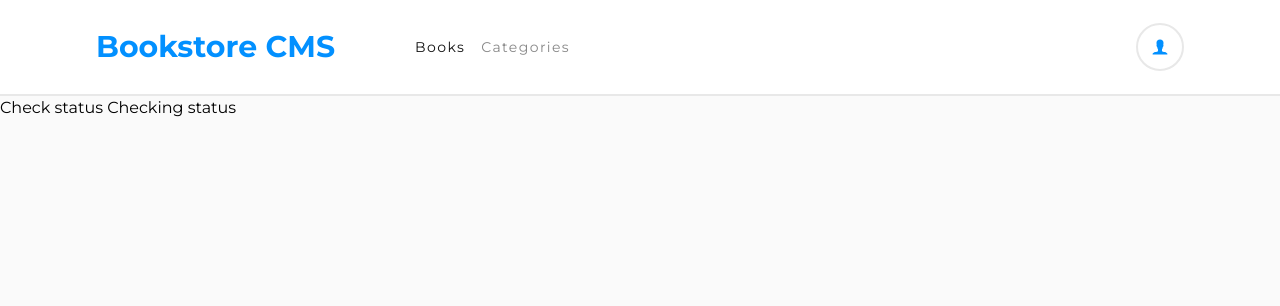
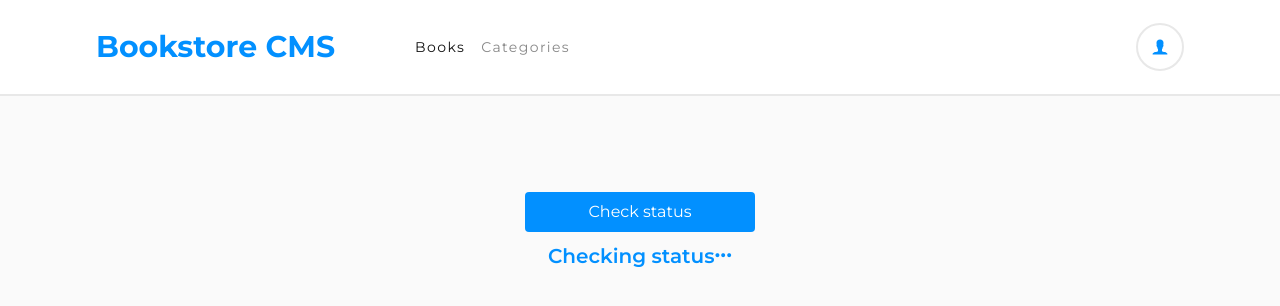
Before and after one commit to mwismann/react-bookstore, a React (Create React App) app: page /categories in a window 1280 px wide. Both pictures are taken after a click on the button "Check status". Shown: the top 306 px of the page. Built offline with nearby package versions, Linux system fonts and the light colour scheme; the HTML template or start-up script is replaced by a standard one; what tailwindcss-animation-delay would draw is missing.

Commit message:
Style Categories route component

```diff
--- a/src/components/Bookshelf.js
+++ b/src/components/Bookshelf.js
@@ -24,7 +24,12 @@ const Bookshelf = () => {
   return (
     <div className="container w-10/12 mx-auto">
       <section className="py-9 border-b-2 border-[#e8e8e8]">
-        {isLoading && <h2 className="text-xl text-[#0290ff]">Loading...</h2>}
+        {isLoading && (
+          <div className="container my-8 mx-auto flex items-center justify-center gap-3">
+            <div className="w-4 h-4 border-2 border-[#379cf6] border-l-[#e8e8e8] rounded-full animate-spin" />
+            <h2 className="text-2xl font-semibold text-[#0290ff]">Loading</h2>
+          </div>
+        )}
         {error && <h2 className="text-xl text-[#dc2929]">{error}</h2>}
         <ul className="flex flex-col gap-5">
           {books}
--- a/src/routes/Categories.js
+++ b/src/routes/Categories.js
@@ -8,11 +8,18 @@ const Categories = () => {
   };
 
   return (
-    <>
-      <button type="button" onClick={handleClick}>Check status</button>
+    <div className="container mt-24 mx-auto flex flex-col items-center justify-center gap-2">
+      <button type="button" className="py-2 px-16 text-white bg-[#0290ff] rounded" onClick={handleClick}>Check status</button>
       {' '}
-      {checking && (<span>Checking status</span>)}
-    </>
+      {checking && (
+        <div className="flex items-center justify-center">
+          <span className="text-xl font-semibold text-[#0290ff]">Checking status</span>
+          <span className="text-2xl font-semibold text-[#0290ff] animate-bounce">.</span>
+          <span className="text-2xl font-semibold text-[#0290ff] animate-bounce animation-delay-75">.</span>
+          <span className="text-2xl font-semibold text-[#0290ff] animate-bounce animation-delay-100">.</span>
+        </div>
+      )}
+    </div>
   );
 };
 
```
